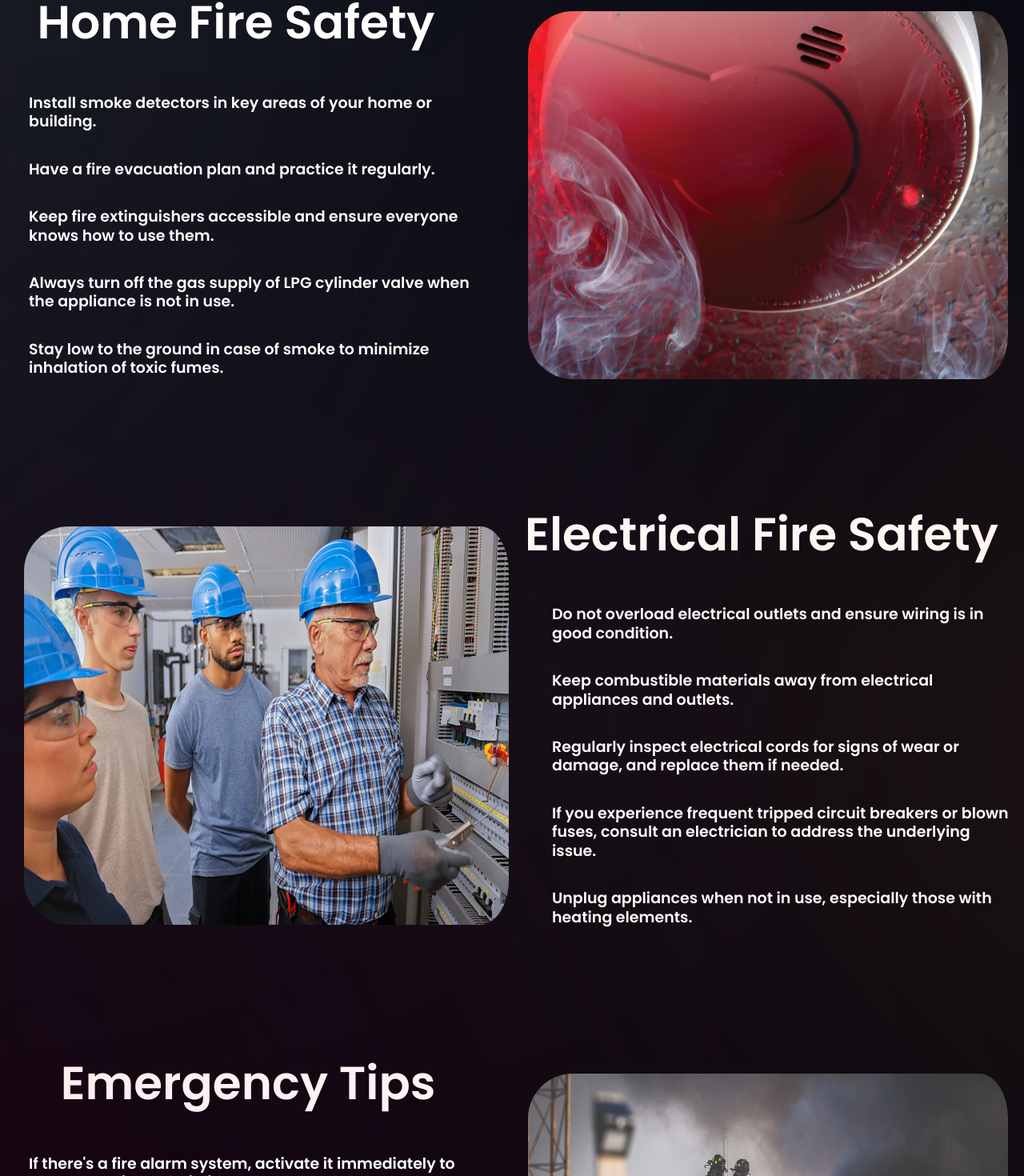
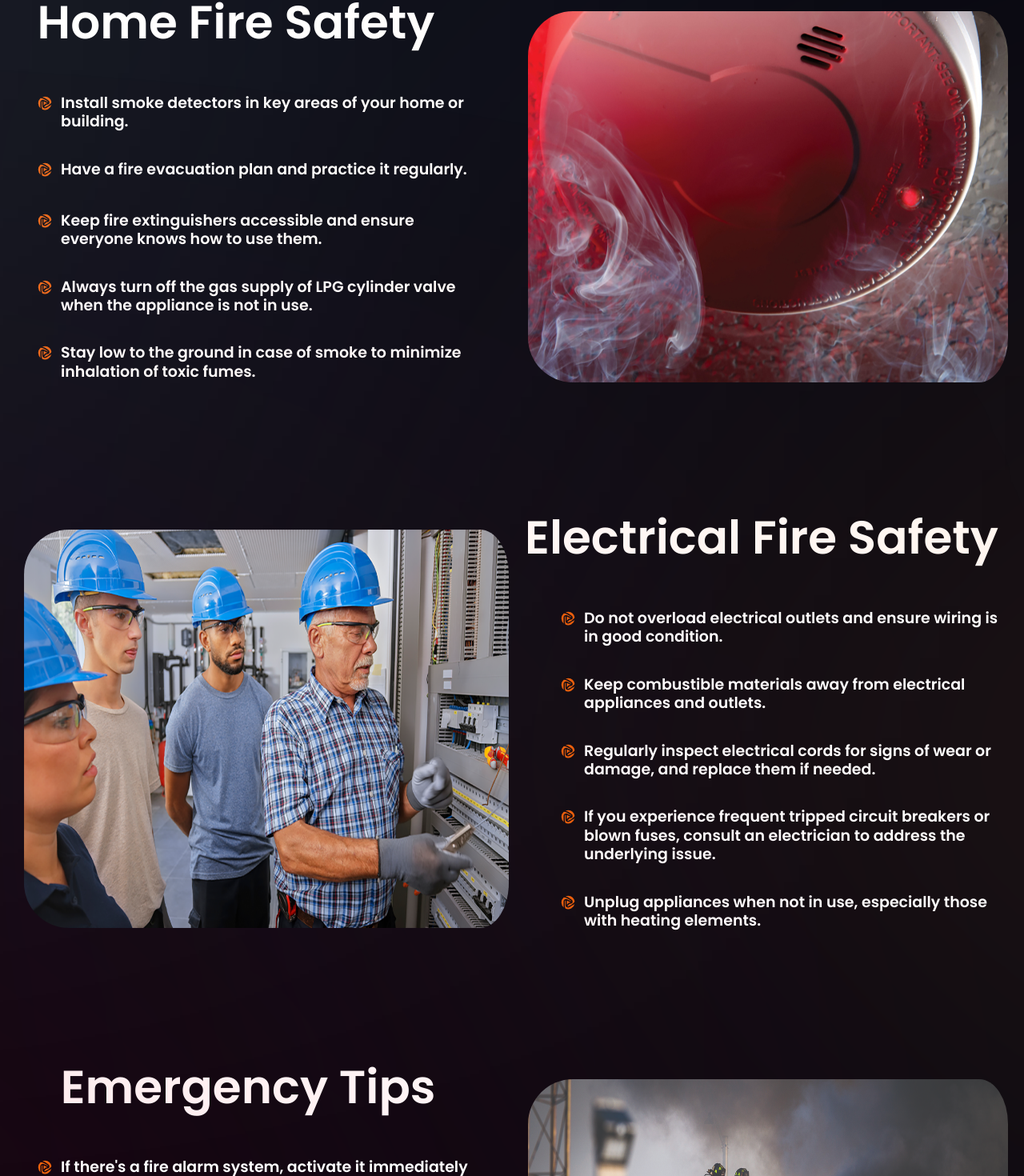
Before and after one commit to GDGouravDey/Immer-Safe, a React (Vite) app in the folder fire-app/: page /tips in a window 1280 px wide. Shown: the part 415-1885 px from the top of the page at 80% size. Built offline with nearby package versions, Linux system fonts and the light colour scheme.

Commit message:
Added Bullet Symbol in Safety Tips page

```diff
--- a/fire-app/src/assets/index.js
+++ b/fire-app/src/assets/index.js
@@ -34,6 +34,7 @@ import electrical_safety from "./electrical_safety.png";
 import emergency from "./emergency.jpg";
 import fireguard from "./fireguard.png";
 import logo2 from "./logo.png";
+import bullet from "./bullet.svg";
 
 export {
   airbnb,
@@ -72,4 +73,5 @@ export {
   emergency,
   fireguard,
   logo2,
+  bullet,
 };
--- a/fire-app/src/components/ElectricFire.jsx
+++ b/fire-app/src/components/ElectricFire.jsx
@@ -2,12 +2,13 @@ import { electricaltips } from "../constants";
 import styles from "../style";
 import { electrical_safety } from "../assets";
 import { layout } from "../style";
+import { bullet } from "../assets";
 
 const FeatureCard = ({ icon, title, content, index }) => (
     <div className={`flex flex-row p-4 rounded-[20px] feature-card`}>
-        {/* <div className={`w-[64px] h-[64px] rounded-full ${styles.flexCenter} bg-dimBlue`}>
-        <img src={icon} alt="star" className="w-[50%] h-[50%] object-contain" />
-      </div> */}
+        <div className={`w-[40px] h-[40px] -mt-2 rounded-full ${styles.flexCenter}`}>
+            <img src={bullet} alt="bullet" className="w-[50%] h-[50%] object-contain" />
+        </div>
         <div className="flex-1 flex flex-col">
             <h4 className="font-poppins font-semibold text-white text-[19px] leading-[23.4px] mb-1">
                 {title}
@@ -20,7 +21,7 @@ const ElectricFire = () => {
     return (
         <>
             <section className={`${layout.section2} relative`}>
-            <div className="absolute z-[0] w-[60%] h-[60%] -right-[50%] rounded-full orange__gradient bottom-40" />
+                <div className="absolute z-[0] w-[60%] h-[60%] -right-[50%] rounded-full orange__gradient bottom-40" />
                 <div className={`${layout.sectionImg} md:ml-7`}>
                     <img src={electrical_safety} alt="electrical_safety" className="w-[100%] h-[80%] relative z-[5] ml-1 mb-12 pr-5 rounded-[3.5rem]" />
                 </div>
--- a/fire-app/src/components/Emergency.jsx
+++ b/fire-app/src/components/Emergency.jsx
@@ -2,12 +2,13 @@ import { emergencytips } from "../constants";
 import styles from "../style";
 import { emergency } from "../assets";
 import { layout } from "../style";
+import { bullet } from "../assets";
 
 const FeatureCard = ({ icon, title, content, index }) => (
     <div className={`flex flex-row p-4 rounded-[20px] feature-card`}>
-        {/* <div className={`w-[64px] h-[64px] rounded-full ${styles.flexCenter} bg-dimBlue`}>
-        <img src={icon} alt="star" className="w-[50%] h-[50%] object-contain" />
-      </div> */}
+        <div className={`w-[40px] h-[40px] -mt-2 rounded-full ${styles.flexCenter}`}>
+            <img src={bullet} alt="bullet" className="w-[50%] h-[50%] object-contain" />
+        </div>
         <div className="flex-1 flex flex-col">
             <h4 className="font-poppins font-semibold text-white text-[19px] leading-[23.4px] mb-1">
                 {title}
@@ -20,7 +21,7 @@ const Emergency = () => {
     return (
         <>
             <section className={`${layout.section2} relative`}>
-            <div className="absolute z-[0] w-[60%] h-[60%] right-[90%] rounded-full pink__gradient bottom-40" />
+                <div className="absolute z-[0] w-[60%] h-[60%] right-[90%] rounded-full pink__gradient bottom-40" />
                 <div className={layout.sectionInfo}>
                     <h2 className={`${styles.heading2} flex justify-center items-center mb-[-40px]`}>Emergency Tips</h2>
                     <section id="emergencytips" className={layout.section}>
--- a/fire-app/src/components/HomeFire.jsx
+++ b/fire-app/src/components/HomeFire.jsx
@@ -2,12 +2,13 @@ import { hometips } from "../constants";
 import styles from "../style";
 import { home_safety } from "../assets";
 import { layout } from "../style";
+import { bullet } from "../assets";
 
 const FeatureCard = ({ icon, title, content, index }) => (
     <div className={`flex flex-row p-4 rounded-[20px] feature-card`}>
-        {/* <div className={`w-[64px] h-[64px] rounded-full ${styles.flexCenter} bg-dimBlue`}>
-        <img src={icon} alt="star" className="w-[50%] h-[50%] object-contain" />
-      </div> */}
+        <div className={`w-[40px] h-[40px] -mt-2 rounded-full ${styles.flexCenter}`}>
+            <img src={bullet} alt="bullet" className="w-[50%] h-[50%] object-contain" />
+        </div>
         <div className="flex-1 flex flex-col">
             <h4 className="font-poppins font-semibold text-white text-[19px] leading-[23.4px] mb-1">
                 {title}
```
Also changed, not shown: fire-app/src/assets/bullet.svg (added).
